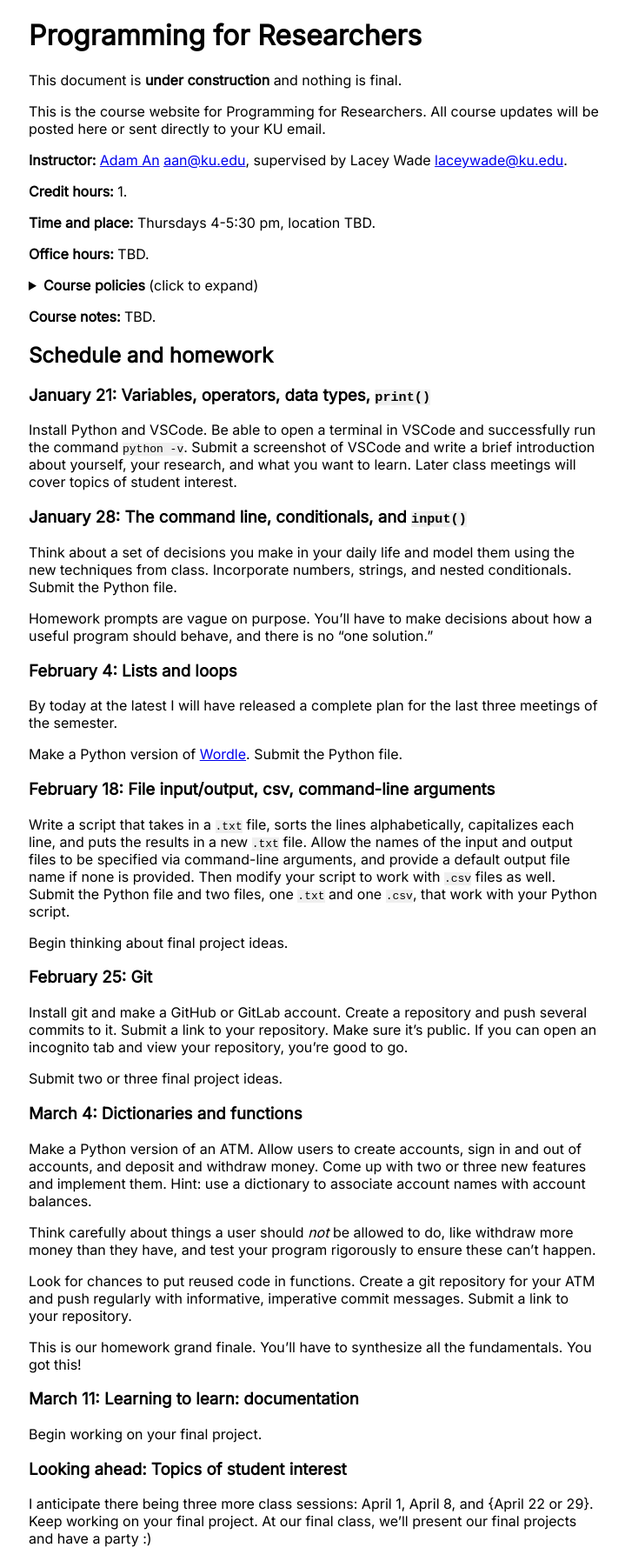
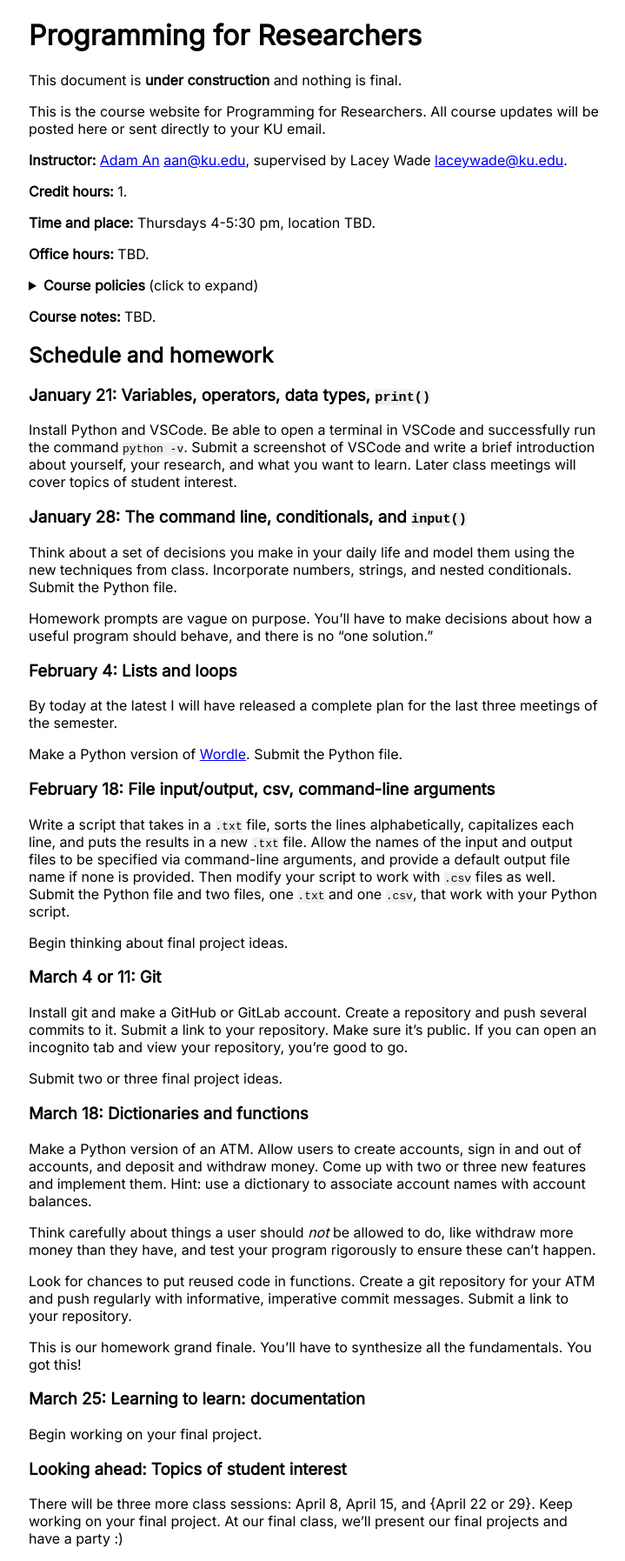
Before and after one commit to adamanlx/adamanlx.github.io, a Jekyll site: the page built from class.md, in a window 1280 px wide. Shown: the whole page at 87% size, without its empty margins (279-998 px from the left). Built offline with Jekyll 4.4.1, drawn with Linux system fonts in a browser that asks for light colours.

Commit message:
update dates

```diff
--- a/class.md
+++ b/class.md
@@ -89,13 +89,13 @@ Write a script that takes in a `.txt` file, sorts the lines alphabetically, capi
 
 Begin thinking about final project ideas.
 
-### February 25: Git
+### March 4 or 11: Git
 
 Install git and make a GitHub or GitLab account. Create a repository and push several commits to it. Submit a link to your repository. Make sure it's public. If you can open an incognito tab and view your repository, you're good to go.
 
 Submit two or three final project ideas.
 
-### March 4: Dictionaries and functions
+### March 18: Dictionaries and functions
 
 Make a Python version of an ATM. Allow users to create accounts, sign in and out of accounts, and deposit and withdraw money. Come up with two or three new features and implement them. Hint: use a dictionary to associate account names with account balances.
 
@@ -105,10 +105,10 @@ Look for chances to put reused code in functions. Create a git repository for yo
 
 This is our homework grand finale. You'll have to synthesize all the fundamentals. You got this!
 
-### March 11: Learning to learn: documentation
+### March 25: Learning to learn: documentation
 
 Begin working on your final project.
 
 ### Looking ahead: Topics of student interest
 
-I anticipate there being three more class sessions: April 1, April 8, and {April 22 or 29}. Keep working on your final project. At our final class, we'll present our final projects and have a party :)
+There will be three more class sessions: April 8, April 15, and {April 22 or 29}. Keep working on your final project. At our final class, we'll present our final projects and have a party :)
```
